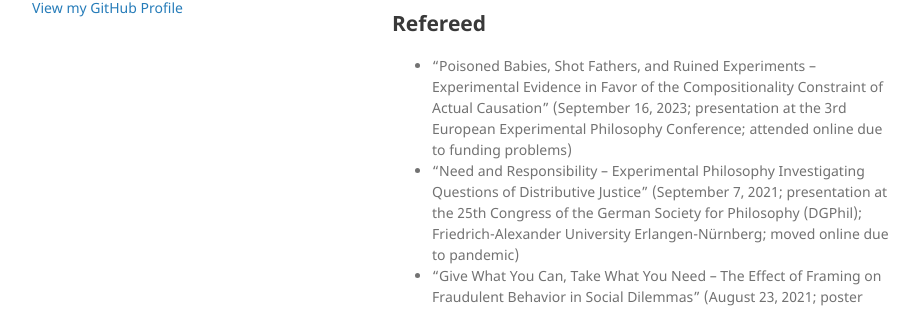
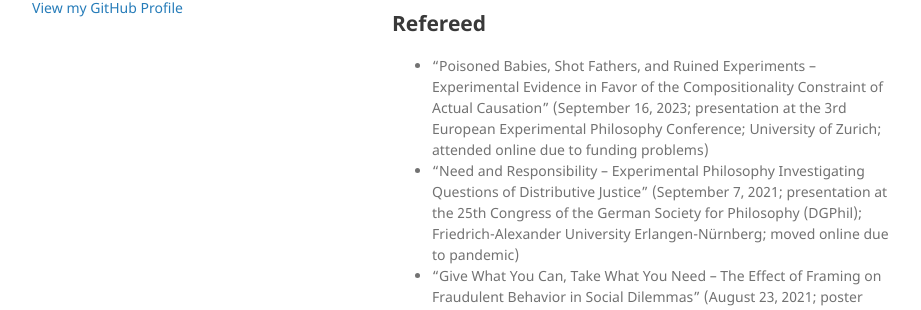
Before and after one commit to alephmembeth/alephmembeth.github.io, a Jekyll site: the page built from presentations.md, in a window 1280 px wide and 900 px high. Shown: the part 370-680 px from the top of the window, without its empty margins (178-1099 px from the left). Built offline with Jekyll 4.4.1, drawn with Linux system fonts in a browser that asks for light colours; the repository's description, which GitHub fills in, is left out; our own code applies the rules of GitHub Pages for plain Markdown files.

Commit message:
Update presentations.md

```diff
--- a/presentations.md
+++ b/presentations.md
@@ -11,7 +11,7 @@
 
 ## Refereed
 
-+ “Poisoned Babies, Shot Fathers, and Ruined Experiments – Experimental Evidence in Favor of the Compositionality Constraint of Actual Causation” (September 16, 2023; presentation at the 3rd European Experimental Philosophy Conference; attended online due to funding problems)
++ “Poisoned Babies, Shot Fathers, and Ruined Experiments – Experimental Evidence in Favor of the Compositionality Constraint of Actual Causation” (September 16, 2023; presentation at the 3rd European Experimental Philosophy Conference; University of Zurich; attended online due to funding problems)
 + “Need and Responsibility – Experimental Philosophy Investigating Questions of Distributive Justice” (September 7, 2021; presentation at the 25th Congress of the German Society for Philosophy (DGPhil); Friedrich-Alexander University Erlangen-Nürnberg; moved online due to pandemic)
 + “Give What You Can, Take What You Need – The Effect of Framing on Fraudulent Behavior in Social Dilemmas” (August 23, 2021; poster presentation at the Subjective Probability, Utility, and Decision Making Conference; University of Warwick; jointly with Marc Wyszynski; moved online due to pandemic)
 + “Need and Responsibility – Experimental Philosophy on Questions of Distributive Justice” (July 2021; presentation accepted for the 18th Biennial Conference of the International Society for Justice Research; Católica Lisbon School of Business & Economics; not attended due to unforeseen circumstances)
```
